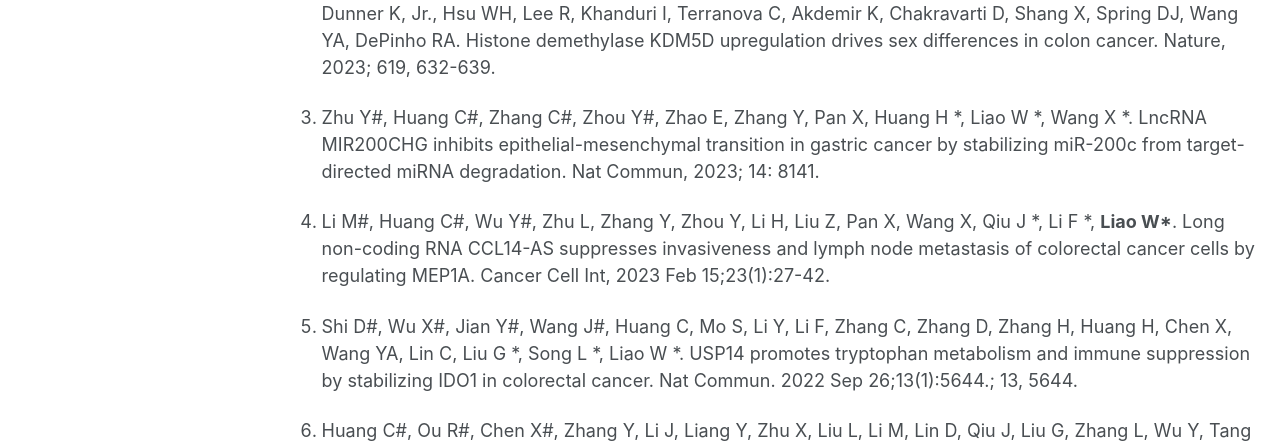
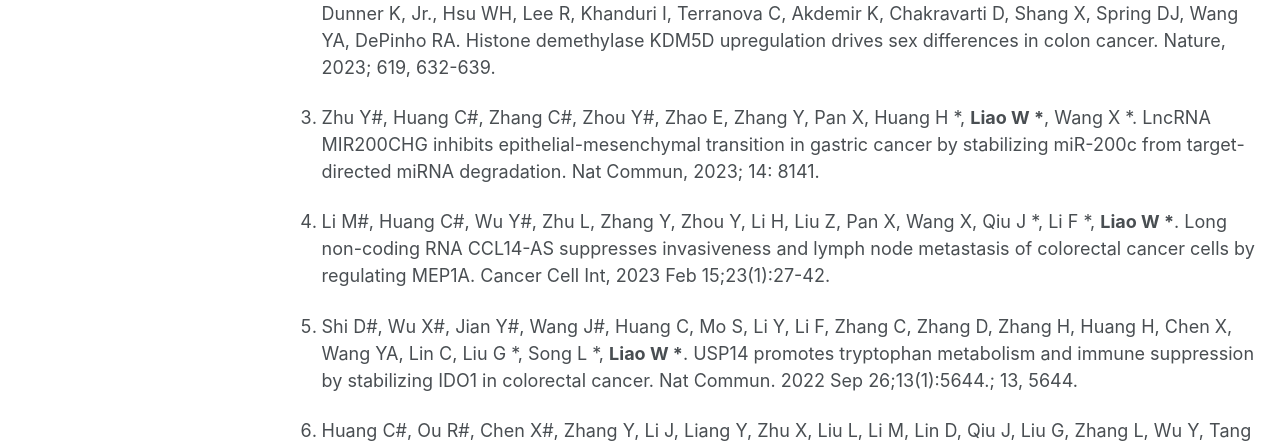
Before and after one commit to ImmunoTransLab/ImmunoTransLab, a Jekyll site: the page built from _pages/publications.md, in a window 1280 px wide and 900 px high. Shown: the part 435-883 px from the top of the window. Built offline with Jekyll 4.4.1, drawn with Linux system fonts in a browser that asks for light colours.

```diff
--- a/_pages/publications.md
+++ b/_pages/publications.md
@@ -19,13 +19,13 @@ author_profile: true
 2. Li J, Lan Z,<strong>Liao W</strong>, Horner JW, Xu X, Liu J, Yoshihama Y, Jiang S, Shim HS, Slotnik M, LaBella KA, Wu CJ, Dunner K, Jr., Hsu WH, Lee R, Khanduri I, Terranova C, Akdemir K, Chakravarti D, Shang X, Spring DJ, Wang YA, DePinho RA. Histone demethylase KDM5D upregulation drives sex differences in colon cancer. Nature, 2023; 619, 632-639.
 
 
-3. Zhu Y#, Huang C#, Zhang C#, Zhou Y#, Zhao E, Zhang Y, Pan X, Huang H *, Liao W *, Wang X *. LncRNA MIR200CHG inhibits epithelial-mesenchymal transition in gastric cancer by stabilizing miR-200c from target-directed miRNA degradation. Nat Commun, 2023; 14: 8141.
+3. Zhu Y#, Huang C#, Zhang C#, Zhou Y#, Zhao E, Zhang Y, Pan X, Huang H *, __Liao W *__, Wang X *. LncRNA MIR200CHG inhibits epithelial-mesenchymal transition in gastric cancer by stabilizing miR-200c from target-directed miRNA degradation. Nat Commun, 2023; 14: 8141.
 
-4. Li M#, Huang C#, Wu Y#, Zhu L, Zhang Y, Zhou Y, Li H, Liu Z, Pan X, Wang X, Qiu J *, Li F *, <strong>Liao W*</strong>. Long non-coding RNA CCL14-AS suppresses invasiveness and lymph node metastasis of colorectal cancer cells by regulating MEP1A. Cancer Cell Int, 2023 Feb 15;23(1):27-42.
+4. Li M#, Huang C#, Wu Y#, Zhu L, Zhang Y, Zhou Y, Li H, Liu Z, Pan X, Wang X, Qiu J *, Li F *, <strong>Liao W *</strong>. Long non-coding RNA CCL14-AS suppresses invasiveness and lymph node metastasis of colorectal cancer cells by regulating MEP1A. Cancer Cell Int, 2023 Feb 15;23(1):27-42.
 
 
 
-5. Shi D#, Wu X#, Jian Y#, Wang J#, Huang C, Mo S, Li Y, Li F, Zhang C, Zhang D, Zhang H, Huang H, Chen X, Wang YA, Lin C, Liu G *, Song L *, Liao W *. USP14 promotes tryptophan metabolism and immune suppression by stabilizing IDO1 in colorectal cancer. Nat Commun. 2022 Sep 26;13(1):5644.; 13, 5644.
+5. Shi D#, Wu X#, Jian Y#, Wang J#, Huang C, Mo S, Li Y, Li F, Zhang C, Zhang D, Zhang H, Huang H, Chen X, Wang YA, Lin C, Liu G *, Song L *, __Liao W *__. USP14 promotes tryptophan metabolism and immune suppression by stabilizing IDO1 in colorectal cancer. Nat Commun. 2022 Sep 26;13(1):5644.; 13, 5644.
 
 
 6. Huang C#, Ou R#, Chen X#, Zhang Y, Li J, Liang Y, Zhu X, Liu L, Li M, Lin D, Qiu J, Liu G, Zhang L, Wu Y, Tang H, Liu Y, Liang L, Ding Y*, <strong>Liao W*</strong>. Tumor cell-derived SPON2 promotes M2-polarized tumor-associated macrophage infiltration and cancer progression by activating PYK2 in CRC. J Exp Clin Cancer Res. 2021 Sep 28;40(1):304.
```
